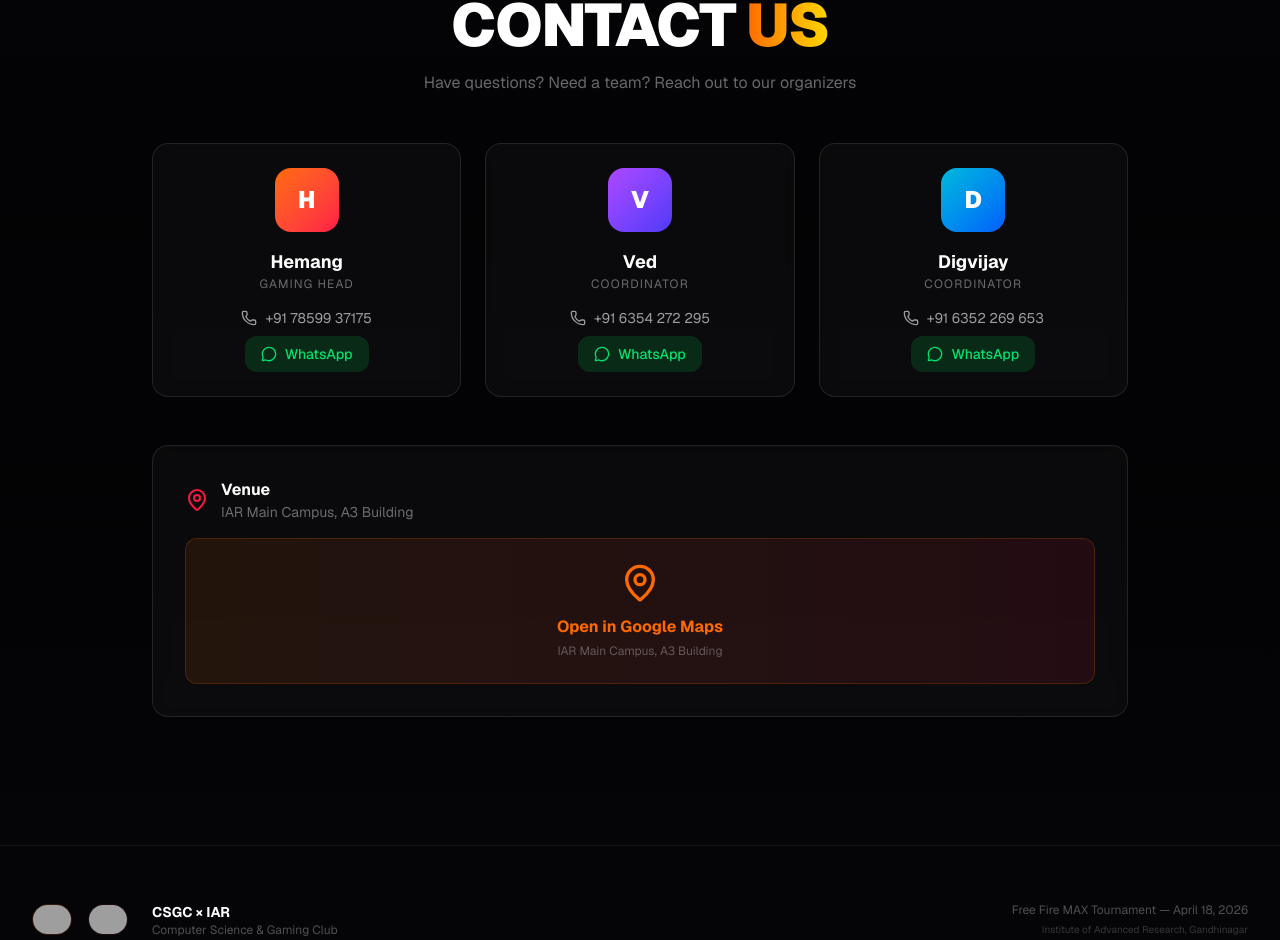
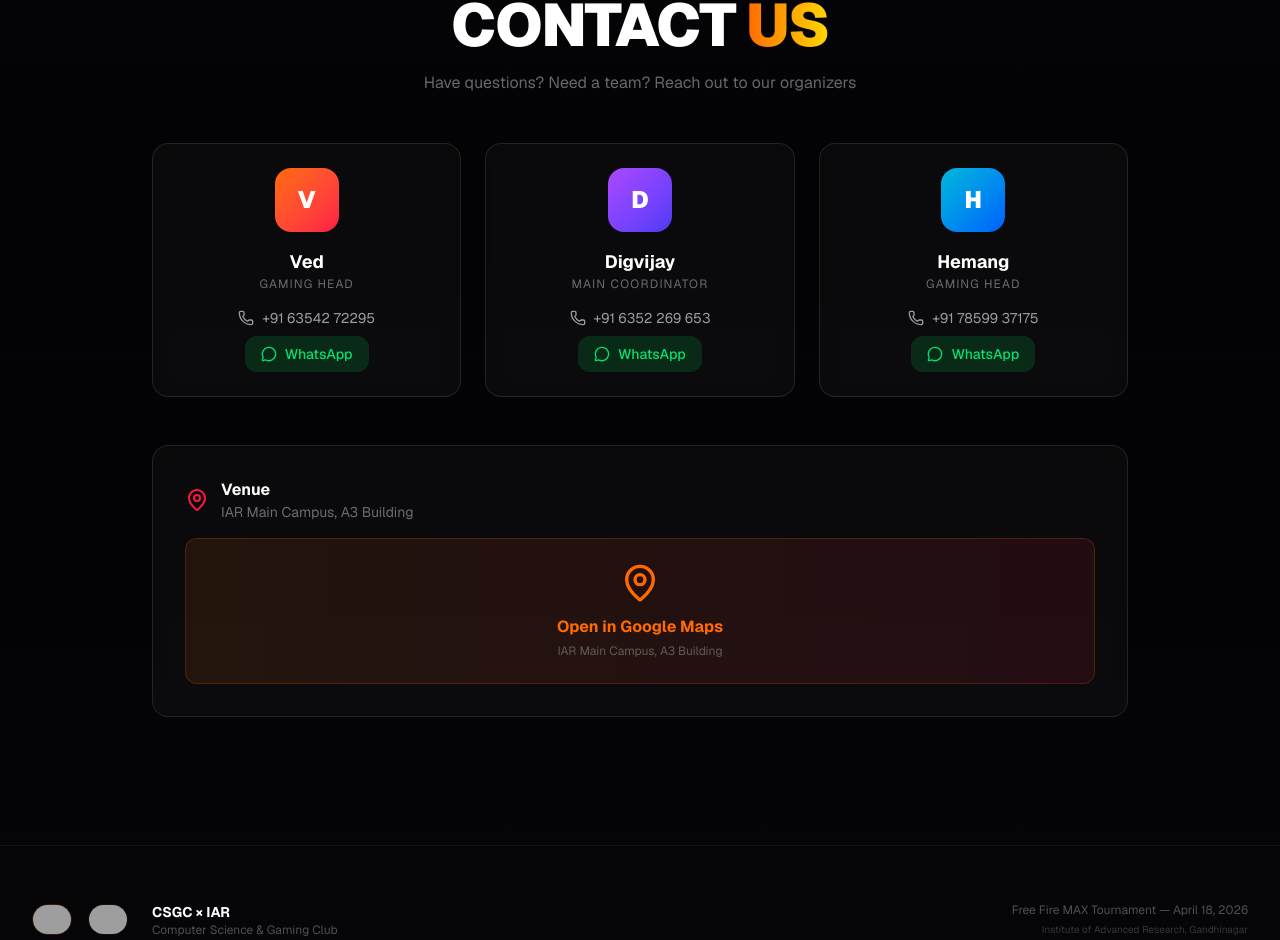
Before and after one commit to notUbaid/Free-Fire, a Next.js app: page / in a window 1280 px wide. Shown: the part 7095-8035 px from the top of the page. Built offline with nearby package versions, Linux system fonts and the light colour scheme; grey boxes are pictures that could not be loaded.

Commit message:
fix: Update Ved as Gaming Head, Digvijay as Main Coordinator

```diff
--- a/src/components/ContactSection.tsx
+++ b/src/components/ContactSection.tsx
@@ -6,24 +6,24 @@ import { Phone, MapPin, MessageCircle } from "lucide-react";
 
 const contacts = [
   {
+    name: "Ved",
+    role: "Gaming Head",
+    phone: "+91 63542 72295",
+    whatsapp: "916354272295",
+    color: "from-ff-orange to-ff-red",
+  },
+  {
+    name: "Digvijay",
+    role: "Main Coordinator",
+    phone: "+91 6352 269 653",
+    whatsapp: "916352269653",
+    color: "from-purple-500 to-indigo-600",
+  },
+  {
     name: "Hemang",
     role: "Gaming Head",
     phone: "+91 78599 37175",
     whatsapp: "917859937175",
-    color: "from-ff-orange to-ff-red",
-  },
-  {
-    name: "Ved",
-    role: "Coordinator",
-    phone: "+91 6354 272 295",
-    whatsapp: "916354272295",
-    color: "from-purple-500 to-indigo-600",
-  },
-  {
-    name: "Digvijay",
-    role: "Coordinator",
-    phone: "+91 6352 269 653",
-    whatsapp: "916352269653",
     color: "from-cyan-500 to-blue-600",
   },
 ];
--- a/src/components/FAQSection.tsx
+++ b/src/components/FAQSection.tsx
@@ -23,7 +23,7 @@ const faqs = [
   },
   {
     q: "What if I don't have a team?",
-    a: "No worries! Contact our Gaming Head Hemang at +91 78599 37175 (WhatsApp) and he'll help set you up with a team looking for members.",
+    a: "No worries! Contact our Gaming Head Ved at +91 63542 72295 (WhatsApp) and he'll help set you up with a team looking for members.",
   },
   {
     q: "What is the prize?",
```
